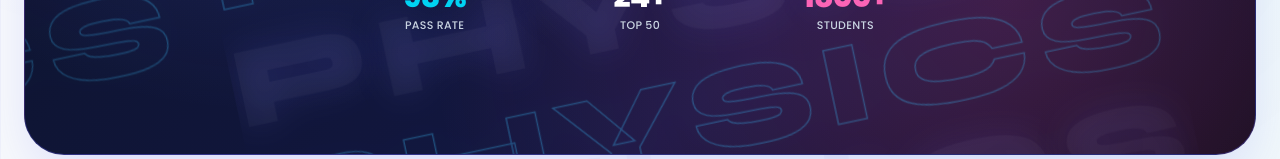
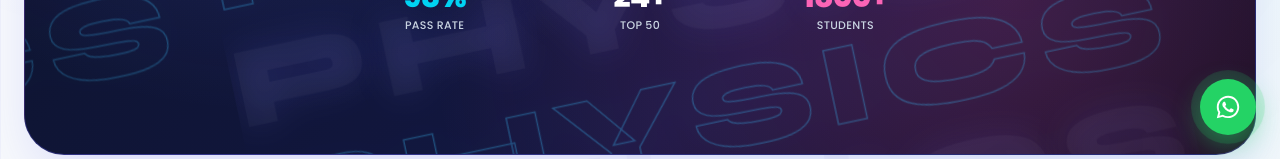
Before and after one commit to ravinduRaberathna/physics-class-admin, a React (Vite) app: page / in a window 1280 px wide. Shown: the part 641-800 px from the top of the page. Built offline with nearby package versions, Linux system fonts and the light colour scheme; no server answers; a web font is replaced by a local one.

Commit message:
add whtsapp icon option

```diff
--- a/src/pages/public/Home.jsx
+++ b/src/pages/public/Home.jsx
@@ -23,6 +23,7 @@ const Home = () => {
   const [classes, setClasses] = useState([]);
   const [teacher, setTeacher] = useState(null);
   const [isProfileModalOpen, setIsProfileModalOpen] = useState(false);
+  const [showWhatsAppFloat, setShowWhatsAppFloat] = useState(false);
 
   const [studentName, setStudentName] = useState('');
   const [phone, setPhone] = useState('');
@@ -30,6 +31,22 @@ const Home = () => {
   const [message, setMessage] = useState('');
   const [isSubmitting, setIsSubmitting] = useState(false);
   const [feedback, setFeedback] = useState(false);
+
+  useEffect(() => {
+    const handleScroll = () => {
+      const heroEl = document.getElementById('hero');
+      if (heroEl) {
+        const rect = heroEl.getBoundingClientRect();
+        setShowWhatsAppFloat(rect.bottom < window.innerHeight * 0.75);
+      } else {
+        setShowWhatsAppFloat(window.scrollY > 250);
+      }
+    };
+
+    handleScroll();
+    window.addEventListener('scroll', handleScroll, { passive: true });
+    return () => window.removeEventListener('scroll', handleScroll);
+  }, []);
 
   useEffect(() => {
     API.get('/classes')
@@ -426,6 +443,38 @@ const Home = () => {
             </div>
           </div>
         </footer>
+
+        {/* FLOATING WHATSAPP BUTTON (APPEARS WHEN SCROLLING PAST HERO) */}
+        <a
+          href={`https://wa.me/${formatWhatsAppNumber(
+            teacher?.contactInfo?.whatsapp || import.meta.env.VITE_WHATSAPP_NUMBER || '94771234567'
+          )}?text=${encodeURIComponent(
+            'Hello Sir, could I please get more details about the A/L Physics classes?'
+          )}`}
+          target="_blank"
+          rel="noreferrer"
+          aria-label="Chat on WhatsApp"
+          className={`fixed bottom-6 right-6 z-50 group flex items-center gap-2.5 transition-all duration-500 ${
+            showWhatsAppFloat
+              ? 'opacity-100 translate-y-0 scale-100 pointer-events-auto'
+              : 'opacity-0 translate-y-6 scale-75 pointer-events-none'
+          }`}
+        >
+          <span className="hidden sm:inline-block px-3.5 py-2 rounded-full bg-slate-900/90 backdrop-blur-md text-white text-xs font-semibold shadow-lg opacity-0 translate-x-2 group-hover:opacity-100 group-hover:translate-x-0 transition-all duration-300 pointer-events-none">
+            Get Class Details
+          </span>
+          <div className="relative flex items-center justify-center w-14 h-14 rounded-full bg-[#25D366] hover:bg-[#1ebe5d] text-white shadow-[0_10px_28px_rgba(37,211,102,0.45)] hover:scale-110 active:scale-95 transition-all duration-300">
+            <span className="absolute inset-0 rounded-full bg-[#25D366] animate-ping opacity-25 pointer-events-none"></span>
+            <svg
+              viewBox="0 0 32 32"
+              fill="currentColor"
+              className="w-7 h-7 relative z-10"
+              aria-hidden="true"
+            >
+              <path d="M16.004 3.2c-7.068 0-12.8 5.732-12.8 12.8 0 2.258.59 4.462 1.71 6.404L3.2 28.8l6.564-1.722a12.74 12.74 0 0 0 6.24 1.622h.005c7.068 0 12.8-5.732 12.8-12.8 0-3.42-1.332-6.636-3.75-9.054A12.714 12.714 0 0 0 16.004 3.2zm0 23.344h-.004a10.59 10.59 0 0 1-5.402-1.48l-.388-.23-4.018 1.054 1.072-3.918-.252-.402a10.582 10.582 0 0 1-1.628-5.648c0-5.852 4.764-10.616 10.62-10.616 2.836 0 5.502 1.104 7.506 3.11a10.55 10.55 0 0 1 3.11 7.51c0 5.856-4.764 10.62-10.616 10.62zm5.826-7.952c-.318-.16-1.888-.932-2.18-1.038-.292-.106-.504-.16-.716.16-.212.318-.824 1.038-1.01 1.25-.186.212-.372.238-.69.08-.318-.16-1.346-.496-2.564-1.582-.948-.846-1.588-1.89-1.774-2.208-.186-.318-.02-.49.14-.65.144-.142.318-.372.478-.558.16-.186.212-.318.318-.53.106-.212.054-.398-.026-.558-.08-.16-.716-1.726-.982-2.364-.258-.62-.522-.536-.716-.546l-.61-.01c-.212 0-.558.08-.85.398-.292.318-1.116 1.09-1.116 2.658 0 1.568 1.142 3.084 1.302 3.296.16.212 2.248 3.432 5.446 4.812.76.328 1.354.524 1.816.672.764.242 1.46.208 2.01.126.614-.092 1.888-.772 2.154-1.518.266-.744.266-1.382.186-1.518-.08-.132-.292-.212-.61-.372z" />
+            </svg>
+          </div>
+        </a>
       </div>
     </>
   );
```
